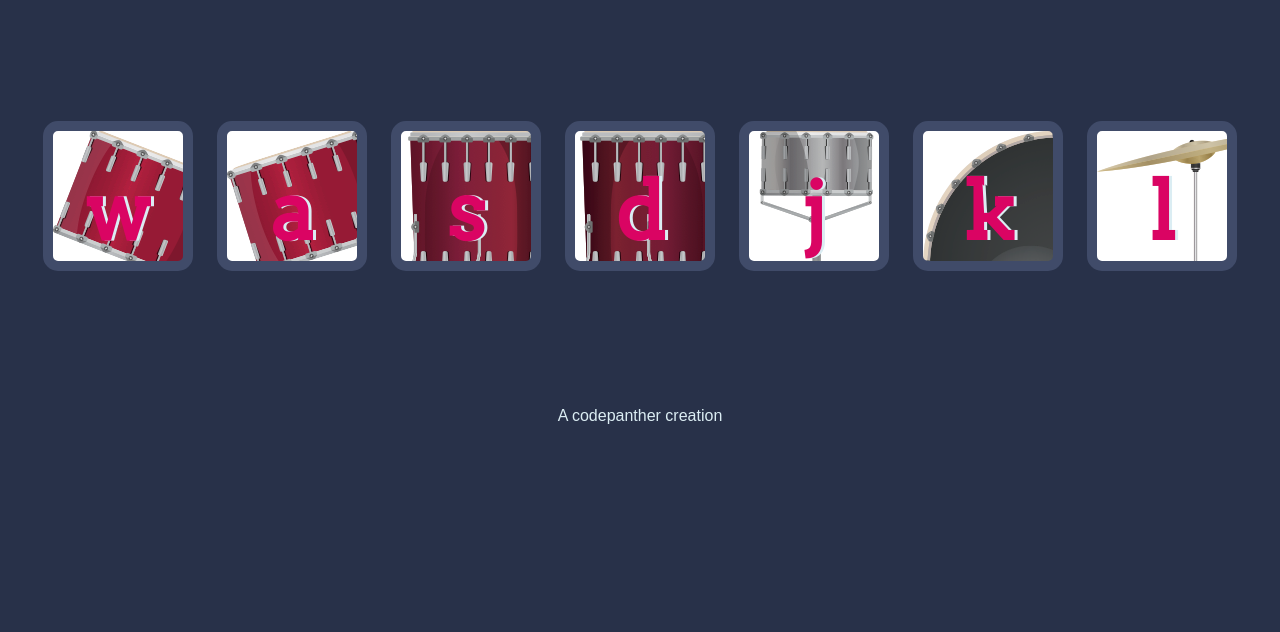
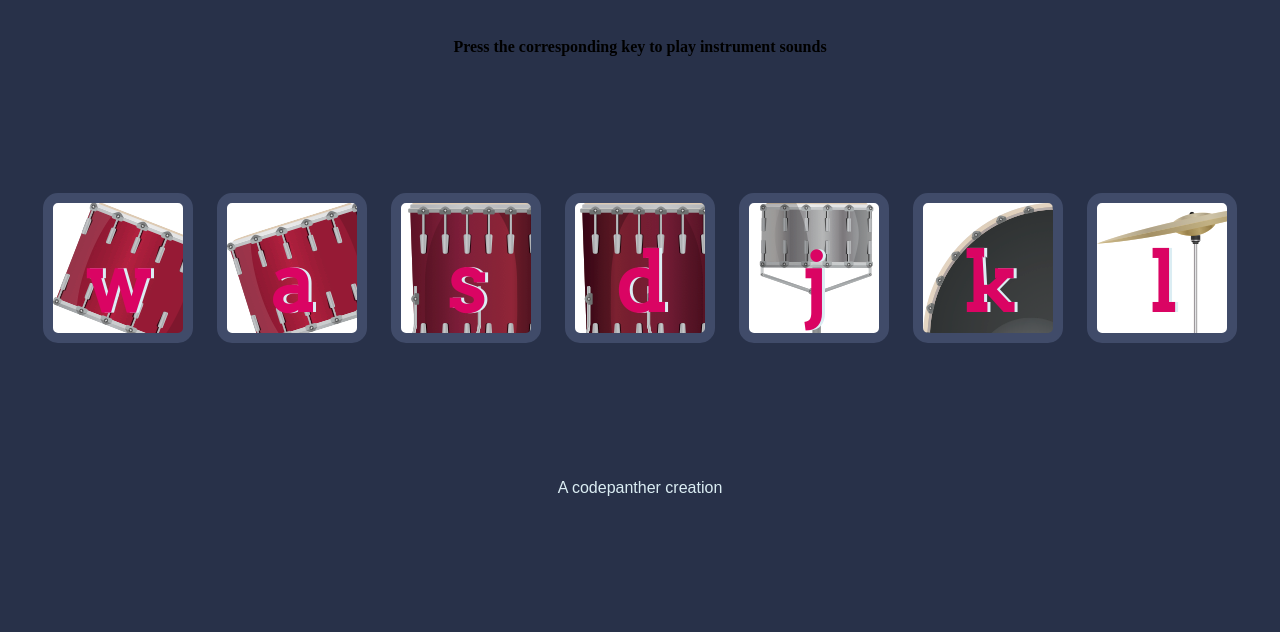
Before and after one commit to CiscoPanther/drum_roll_project, a plain HTML site: page index.html in a window 1280 px wide. Shown: the part 168-800 px from the top of the page. Drawn offline with Linux system fonts and the light colour scheme.

Commit message:
Update index.html

```diff
--- a/index.html
+++ b/index.html
@@ -11,6 +11,7 @@
 <body>
 
   <h1 id="title">Drum 🥁 Kit</h1>
+  <h4 id="h4">Press the corresponding key to play instrument sounds</h4>
   <div class="set">
     <button class="w drum">w</button>
     <button class="a drum">a</button>
```
